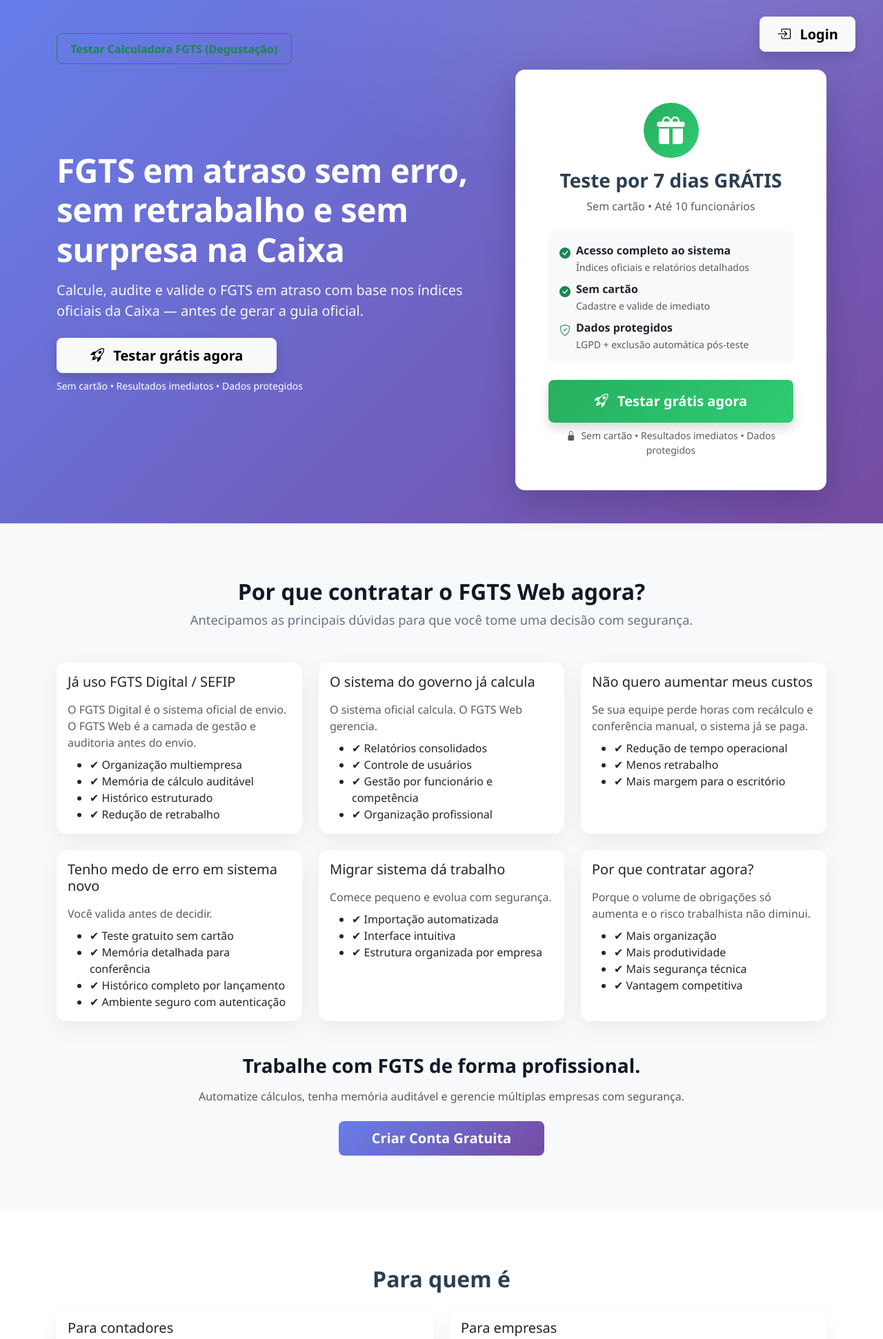
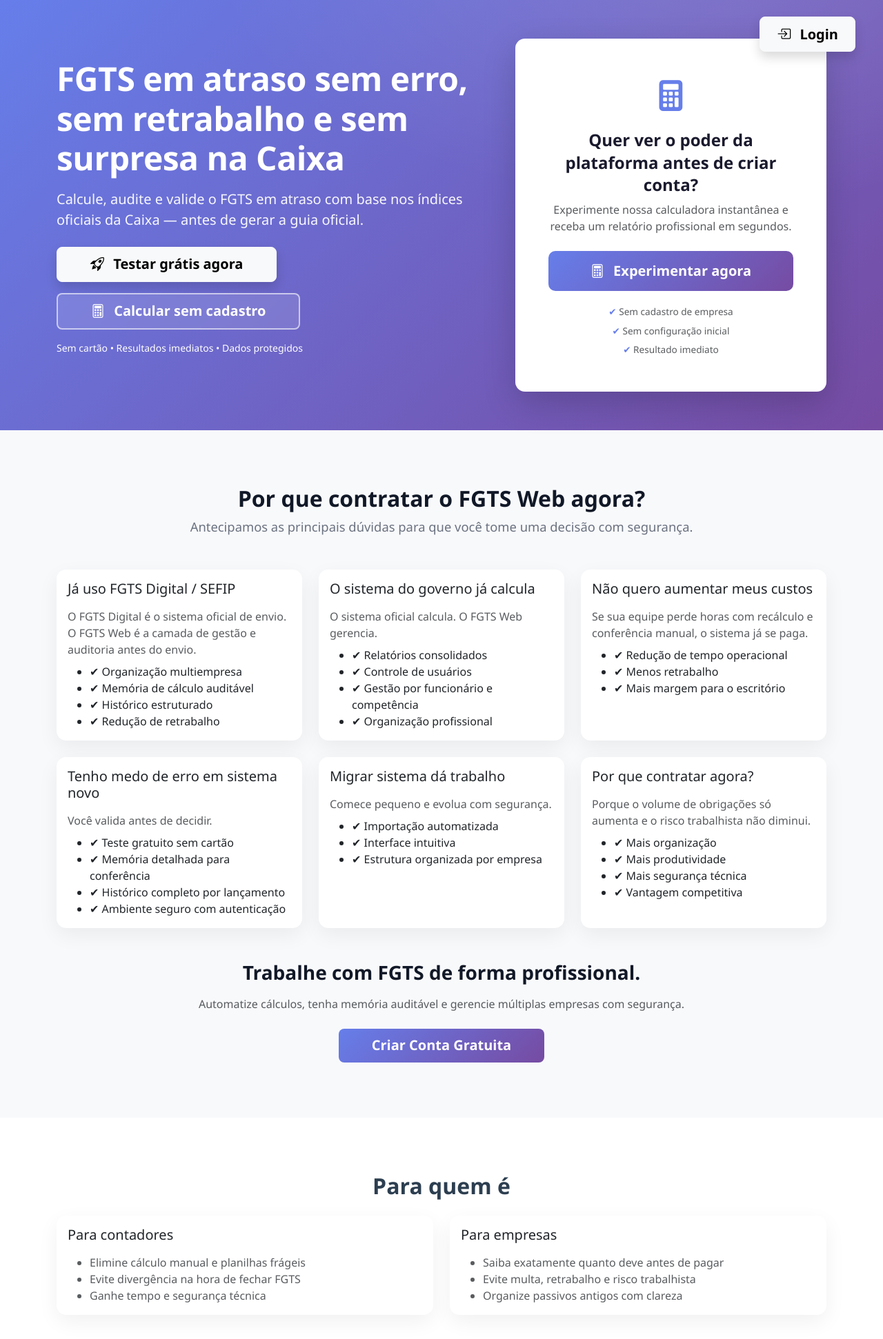
Before and after one commit to fabioGuttierrez/FGTS, a Django app: page / in a window 1280 px wide. Shown: the top 1942 px of the page at 69% size. Run offline with Django 5.2, Linux system fonts and the light colour scheme; data that the repository does not hold is empty; parts of the project's set-up code (start-up, migrations or seed data) failed here and were passed over.

Commit message:
feat(calculadora): validação com feedback visual + hero card simplificado
- Calculadora: exibe erros inline por campo (amarelo sobre fundo roxo)
- Data de pagamento: hint de intervalo válido sempre visível (mínimo/máximo)
- Widget de data com atributos min/max setados no __init__ do form
- Mensagens de erro do Django mais descritivas e acionáveis
- Landing hero card: substituído por CTA direto para a calculadora
  (título, subtítulo, botão e 3 bullets — sem cadastro / sem configuração / resultado imediato)
- View passa hoje e data_maxima ao contexto para renderização dinâmica do hint

Co-Authored-By: Claude <noreply@anthropic.com>

```diff
--- a/empresas/templates/landing.html
+++ b/empresas/templates/landing.html
@@ -186,16 +186,18 @@
       </a>
     </div>
     {% endif %}
-    <a href="{% url 'calculadora-fgts' %}" class="btn btn-outline-success mb-2">Testar Calculadora FGTS (Degustação)</a>
     <div class="row align-items-center">
       <div class="col-lg-7">
         <h1 class="display-5 mb-3">FGTS em atraso sem erro, sem retrabalho e sem surpresa na Caixa</h1>
         <p class="lead mb-4">Calcule, audite e valide o FGTS em atraso com base nos índices oficiais da Caixa — antes de gerar a guia oficial.</p>
 
         {% if not request.user.is_authenticated %}
-        <div class="d-flex flex-column align-items-start gap-2 mb-4">
+        <div class="d-flex flex-column align-items-start gap-3 mb-4">
           <a href="{% url 'register' %}" class="btn btn-light btn-lg px-5 shadow" style="font-weight: 700;">
             <i class="bi bi-rocket-takeoff me-2"></i> Testar grátis agora
+          </a>
+          <a href="{% url 'calculadora-fgts' %}" class="btn btn-lg px-5" style="font-weight:700; background:rgba(255,255,255,0.12); color:#fff; border:2px solid rgba(255,255,255,0.6); backdrop-filter:blur(4px);">
+            <i class="bi bi-calculator me-2"></i> Calcular sem cadastro
           </a>
           <small class="text-white-75">Sem cartão • Resultados imediatos • Dados protegidos</small>
         </div>
@@ -204,50 +206,22 @@
 
       <div class="col-lg-5 d-none d-lg-block">
         {% if not request.user.is_authenticated %}
-        <div class="card feature-card shadow-lg border-0">
-          <div class="card-body p-5">
-            <div class="text-center mb-4">
-              <div class="d-inline-flex align-items-center justify-content-center rounded-circle mb-3"
-                   style="width: 80px; height: 80px; background: linear-gradient(135deg, #27ae60 0%, #2ecc71 100%);">
-                <i class="bi bi-gift-fill text-white" style="font-size: 2.5rem;"></i>
-              </div>
-              <h3 class="fw-bold mb-2" style="color: #2c3e50;">Teste por 7 dias GRÁTIS</h3>
-              <p class="text-muted mb-0">Sem cartão • Até 10 funcionários</p>
-            </div>
-
-            <div class="bg-light rounded-3 p-3 mb-4">
-              <div class="d-flex align-items-start mb-2">
-                <i class="bi bi-check-circle-fill text-success me-2 mt-1"></i>
-                <div>
-                  <strong class="d-block text-dark">Acesso completo ao sistema</strong>
-                  <small class="text-muted">Índices oficiais e relatórios detalhados</small>
-                </div>
-              </div>
-              <div class="d-flex align-items-start mb-2">
-                <i class="bi bi-check-circle-fill text-success me-2 mt-1"></i>
-                <div>
-                  <strong class="d-block text-dark">Sem cartão</strong>
-                  <small class="text-muted">Cadastre e valide de imediato</small>
-                </div>
-              </div>
-              <div class="d-flex align-items-start">
-                <i class="bi bi-shield-check text-success me-2 mt-1"></i>
-                <div>
-                  <strong class="d-block text-dark">Dados protegidos</strong>
-                  <small class="text-muted">LGPD + exclusão automática pós-teste</small>
-                </div>
-              </div>
-            </div>
-
-            <div class="d-grid gap-2">
-              <a href="{% url 'register' %}" class="btn btn-lg shadow"
-                 style="background: linear-gradient(135deg, #27ae60 0%, #2ecc71 100%); color: white; border: none; font-weight: 700; padding: 16px;">
-                <i class="bi bi-rocket-takeoff me-2"></i> Testar grátis agora
-              </a>
-              <small class="text-center text-muted">
-                <i class="bi bi-lock-fill me-1"></i> Sem cartão • Resultados imediatos • Dados protegidos
-              </small>
-            </div>
+        <div class="card feature-card shadow-lg border-0 p-5 text-center">
+          <i class="bi bi-calculator-fill mb-3" style="font-size: 2.8rem; color: #667eea;"></i>
+          <h4 class="fw-bold mb-2" style="color: #1a1a2e; line-height: 1.35;">
+            Quer ver o poder da plataforma antes de criar conta?
+          </h4>
+          <p class="text-muted mb-4">
+            Experimente nossa calculadora instantânea e receba um relatório profissional em segundos.
+          </p>
+          <a href="{% url 'calculadora-fgts' %}" class="btn btn-lg fw-bold mb-3"
+             style="background: linear-gradient(135deg, #667eea 0%, #764ba2 100%); color: #fff; border: none; border-radius: 10px; padding: 14px 28px;">
+            <i class="bi bi-calculator me-2"></i> Experimentar agora
+          </a>
+          <div class="text-muted" style="font-size: 0.85rem; line-height: 2;">
+            <span class="d-block"><span style="color: #667eea;">✔</span> Sem cadastro de empresa</span>
+            <span class="d-block"><span style="color: #667eea;">✔</span> Sem configuração inicial</span>
+            <span class="d-block"><span style="color: #667eea;">✔</span> Resultado imediato</span>
           </div>
         </div>
         {% endif %}
--- a/empresas/views_calculadora.py
+++ b/empresas/views_calculadora.py
@@ -1,10 +1,12 @@
 from django.shortcuts import render, redirect
 from django.urls import reverse
 from django.contrib import messages
+from django.utils import timezone
 from .forms_calculadora import FGTSCalculadoraForm
 from decimal import Decimal, ROUND_HALF_UP
 from datetime import datetime
 from indices.models import SupabaseIndice
+from indices.services.indice_service import IndiceFGTSService
 from coefjam.models import CoefJam
 from .models_relatorio import RelatorioPremium
 from .utils_fgts import enviar_relatorio_fgts
@@ -144,4 +146,6 @@ def calculadora_fgts_view(request):
         'premium_liberado': premium_liberado,
         'mensagem': mensagem,
         'steps_email': steps_email,
+        'hoje': timezone.now().date(),
+        'data_maxima': IndiceFGTSService.obter_ultima_data_base(),
     })
```
Also changed, not shown: empresas/forms_calculadora.py (+33 -25 lines), empresas/templates/empresas/calculadora_fgts.html (+26 -0 lines).
